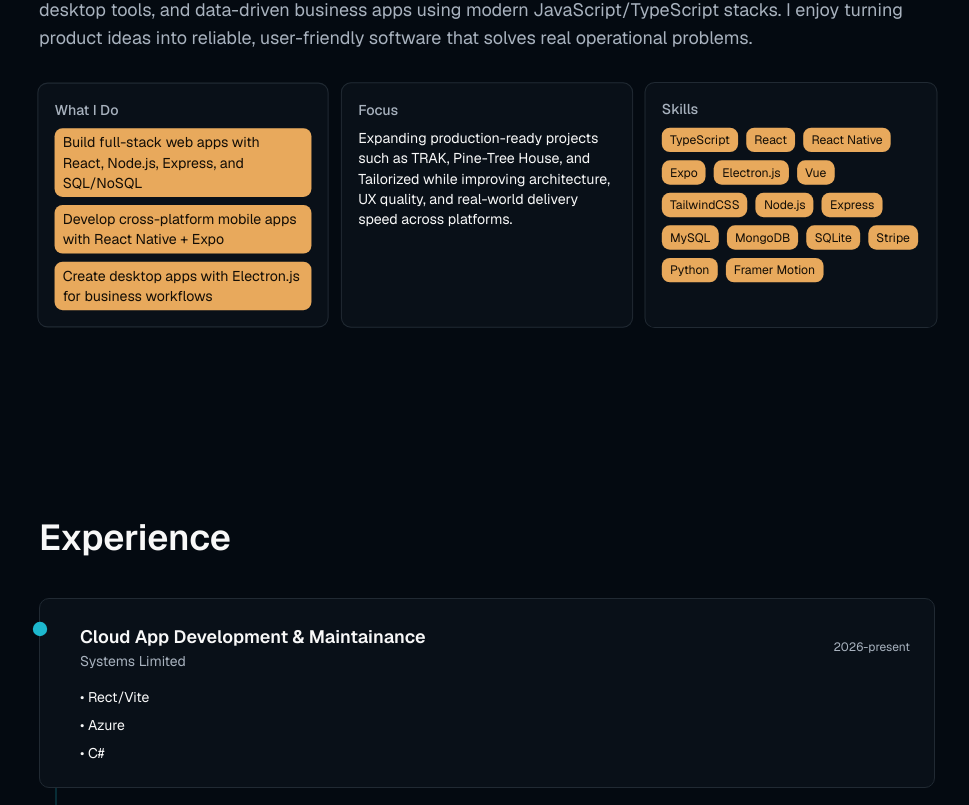
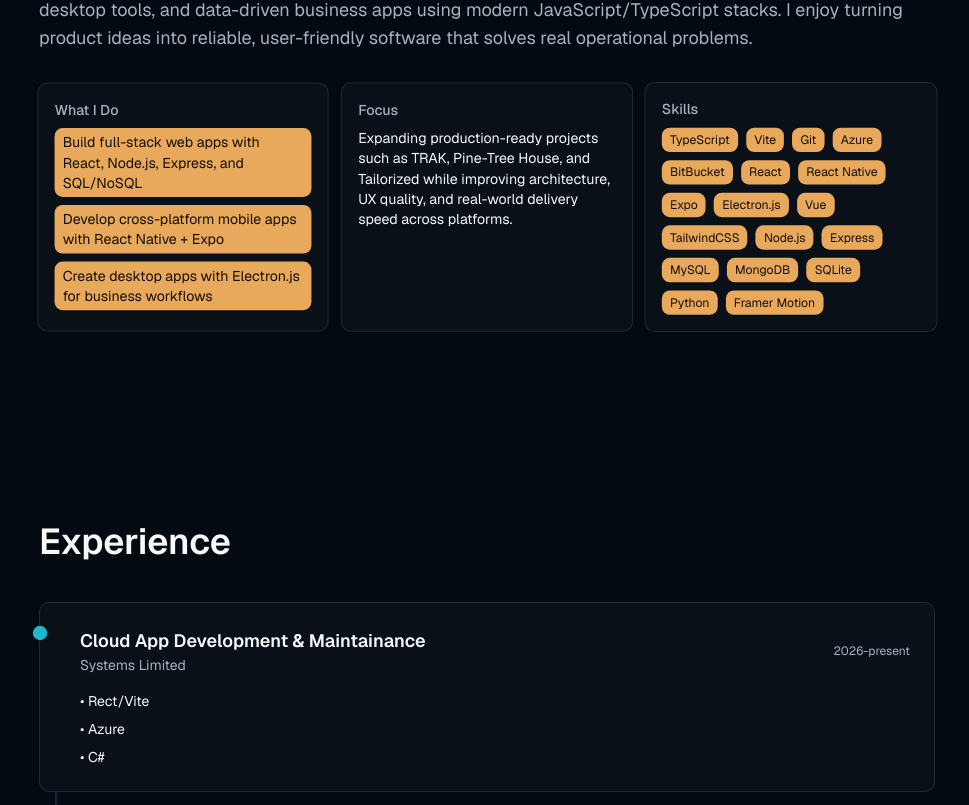
Before and after one commit to ShahrozButtOfficial/Personal-Portfolio, a Next.js app: page / in a window 1280 px wide. Shown: the part 1455-2260 px from the top of the page, without its empty margins (153-1122 px from the left). Built offline with nearby package versions, Linux system fonts and the light colour scheme.

Commit message:
fixed skills

```diff
--- a/app/page.tsx
+++ b/app/page.tsx
@@ -574,6 +574,8 @@ function Hero({ onResumeClick }: { onResumeClick: () => void }) {
                     "Speech-to-Text",
                     "Transformers",
                     "Docker",
+                    "Vite",
+                    "Azure",
                     "DynamoDB",
                     "CI/CD",
                     "DevOps",
@@ -803,6 +805,10 @@ function About() {
           <div className="mt-2 flex flex-wrap gap-2">
             {[
               "TypeScript",
+              "Vite",
+              "Git",
+              "Azure",
+              "BitBucket",
               "React",
               "React Native",
               "Expo",
@@ -814,7 +820,6 @@ function About() {
               "MySQL",
               "MongoDB",
               "SQLite",
-              "Stripe",
               "Python",
               "Framer Motion",
             ].map((s) => (
```
